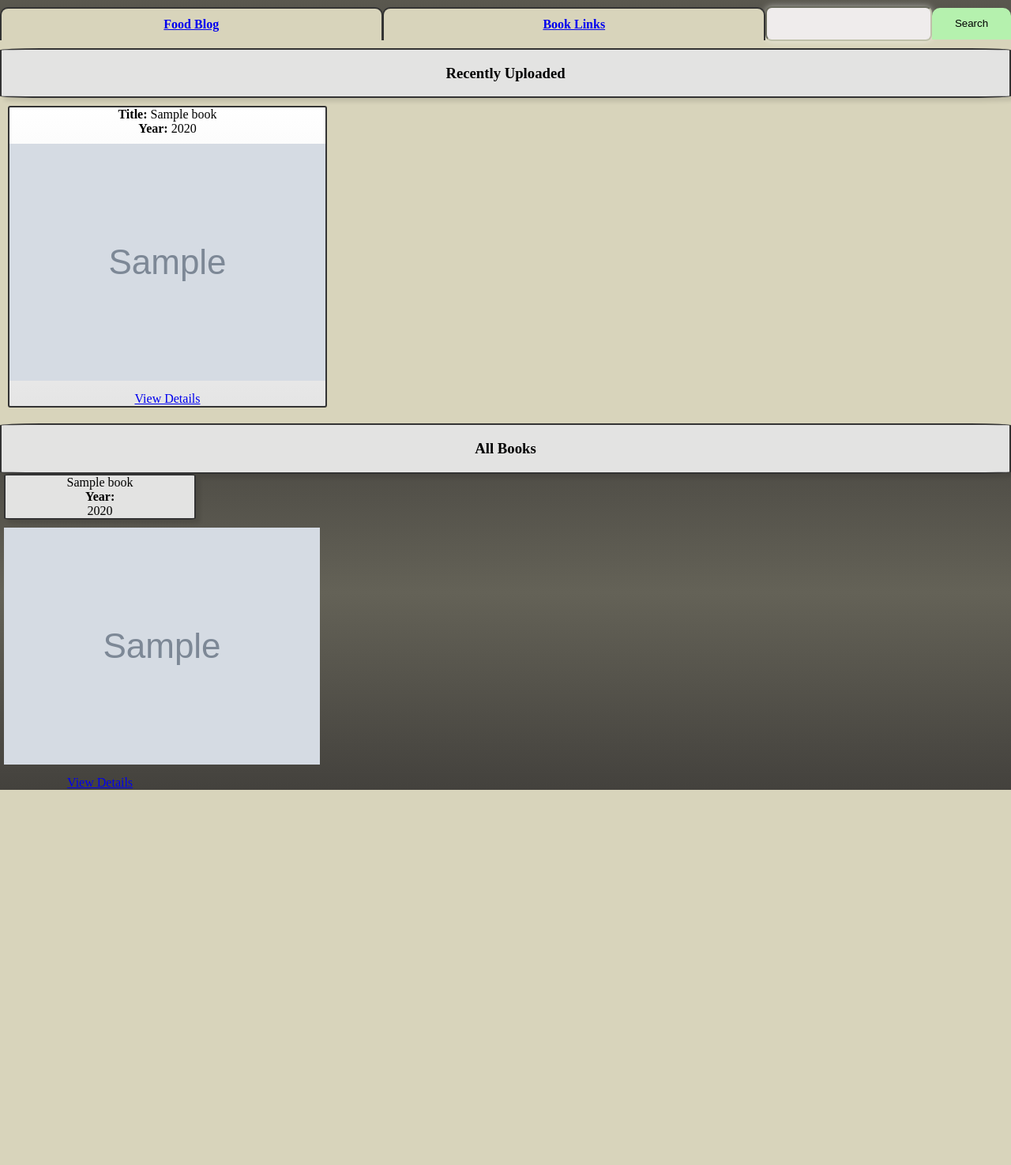
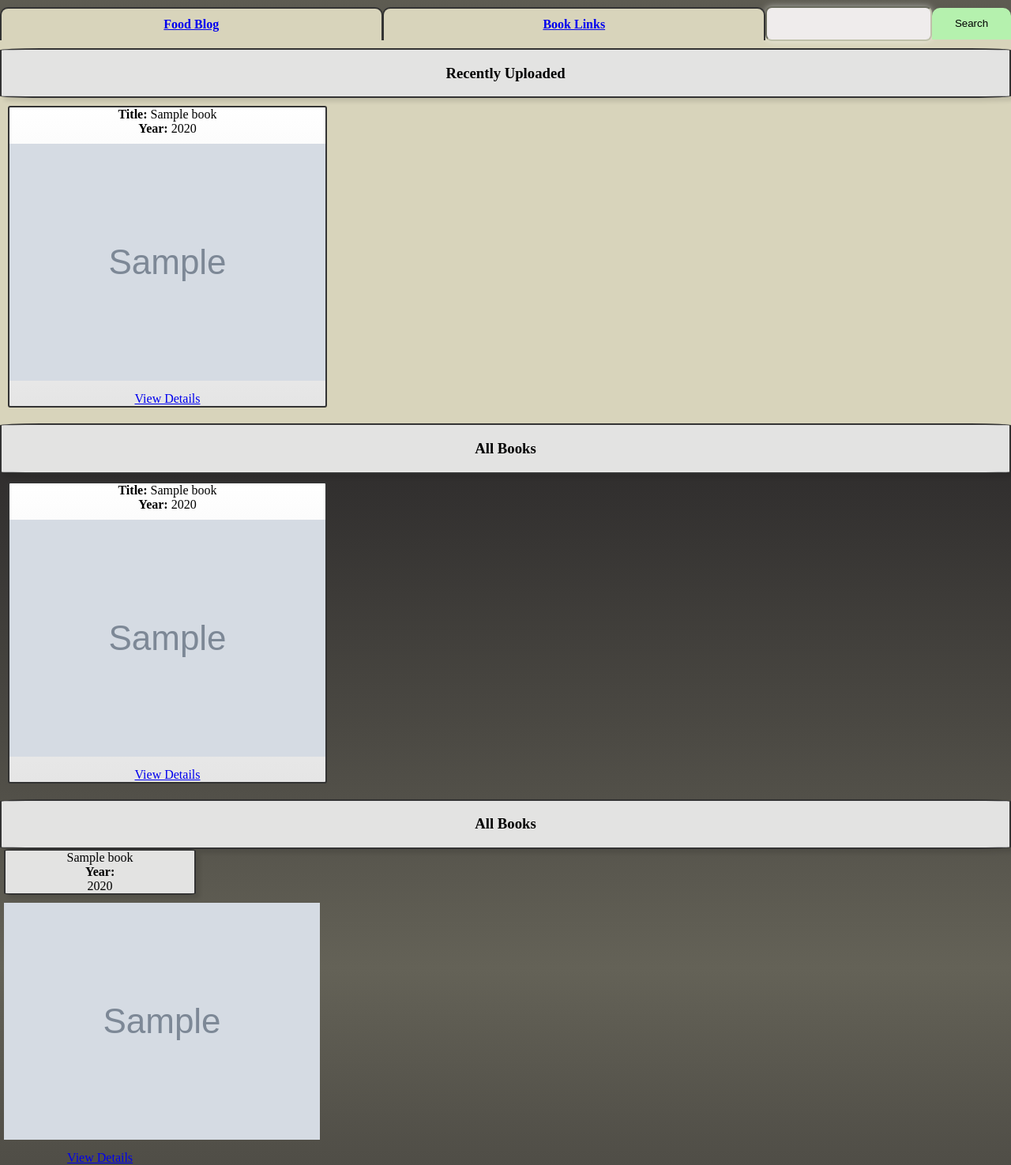
Before and after one commit to jairajsahgal/Iloverecipes, a Django app: page /base/ in a window 1280 px wide. Shown: the part 81-1556 px from the top of the page at 79% size. Before the commit the page ends 1081 px from the top, so only its background shows below. Run offline with Django 4.2, Linux system fonts and the light colour scheme; tables that the repository leaves empty hold one stand-in row (values such as "Sample post"); grey boxes marked "Sample" are stand-in pictures.

Commit message:
Adding a new carousel wheel to see if I can reformat this puppy without breaking code

```diff
--- a/recipes/templates/recipes/base.html
+++ b/recipes/templates/recipes/base.html
@@ -56,6 +56,31 @@
             {% endfor %}
         </div>
     </div>
+
+
+    <div class="titlelabel">
+        <h3>All Books</h3>
+        </div>
+
+        <div class="carousel-container4">
+            <div class="flexbox-container3">
+                {% for book in all %}
+                    <div class="book-item">
+                        <strong>Title:</strong> {{ book.title }}<br>
+                        <strong>Year:</strong> {{ book.year }}<br>
+                        {% if book.cover_photo %}
+                            <div class="book-image">
+                                <img src="{{ MEDIA_URL }}{{ book.cover_photo.name }}" alt="{{ book.title }}">
+                            </div>
+                        {% else %}
+                            No image available<br>
+                        {% endif %}
+
+                        <a href="{% url 'recipes:book_detail' pk=book.pk %}">View Details</a>
+                    </div>
+                {% endfor %}
+            </div>
+        </div>
 
     <div class="titlelabel">
     <h3>All Books</h3>
```
